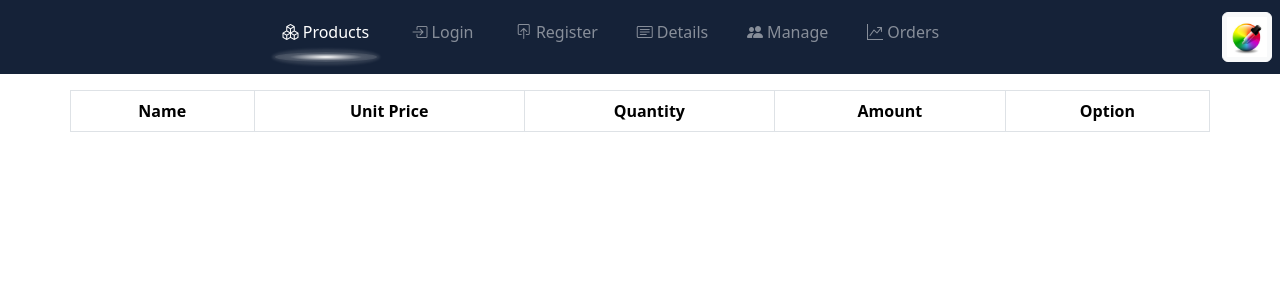
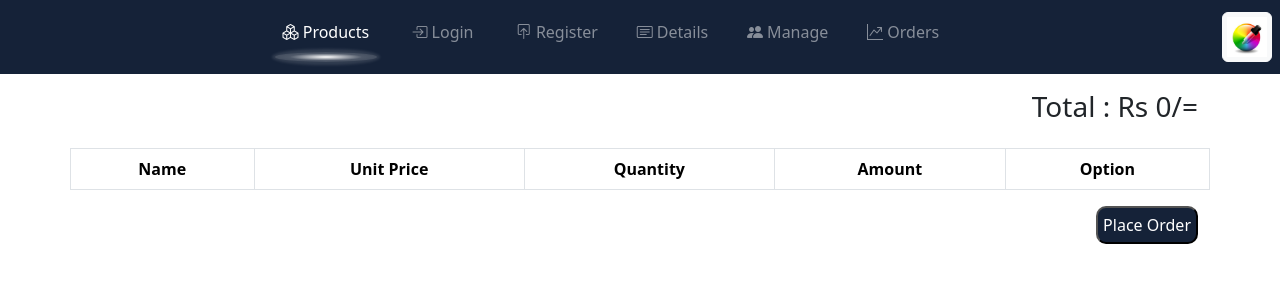
Before and after one commit to ThiwankaReiss/AR-frontend, a React (Vite) app: page /checkout in a window 1280 px wide. Shown: the top 300 px of the page. Built offline with nearby package versions, Linux system fonts and the light colour scheme.

Commit message:
Completed checkout and initialised orders page

```diff
--- a/src/pages/Checkout/Checkout.jsx
+++ b/src/pages/Checkout/Checkout.jsx
@@ -2,12 +2,14 @@ import React, { useEffect, useState } from 'react'
 import state from '../../store'
 import { useSnapshot } from 'valtio'
 import { useForm } from 'react-hook-form'
+import axios from 'axios'
+import Swal from 'sweetalert2'
 const Checkout = () => {
 
     const snap = useSnapshot(state);
     const { handleSubmit, register, reset, formState: { errors } } = useForm();
     const [selectedItm, setSelectedItm] = useState(null);
-
+    const [total, setTotal] = useState(0.00);
 
     const handleDelete = () => {
         const newItems = snap.orderDetail.filter((item, i) => i !== selectedItm);
@@ -16,14 +18,61 @@ const Checkout = () => {
     const submit = async (data) => {
         const newArray = [...snap.orderDetail];
         newArray[selectedItm] = {
-          ...newArray[selectedItm],
-          amount: data.amount
+            ...newArray[selectedItm],
+            amount: data.amount
         };
         state.orderDetail = newArray;
     }
+    const handlePlaceOrder=()=>{
+        Swal.fire('Please wait')
+        Swal.showLoading();
+        axios.post('http://localhost:8080/order', {
+
+        user:snap.customer,
+        total :total,
+        detail:snap.orderDetail
+        })
+            .then(function (response) {
+
+
+                if (response.data != null && response.data != '') {
+
+                    console.log(response.data)
+                    Swal.fire({
+                        title: "Sucess!",
+                        text: "Registration Sucessfully!",
+                        icon: "success"
+                    });
+                    Swal.hideLoading();
+
+                    state.orderDetail=[];
+
+                } else {
+                    Swal.fire({
+                        icon: "error",
+                        title: "Failed!",
+                        text: "Something went wrong",
+                    });
+                    Swal.hideLoading();
+                }
+            })
+            .catch(function (error) {
+
+            });
+    }
+    useEffect(() => {
+        var tot = 0;
+        snap.orderDetail.forEach(element => {
+            tot += element.price * element.amount;
+        });
+        setTotal(tot);
+    }, [snap.orderDetail])
 
     return (
         <div className="container">
+            <div className="row mt-3 text-end">
+                <h3>Total : Rs {total}/=</h3>
+            </div>
             <div className="row">
 
                 <table class="table text-center table-bordered mt-3">
@@ -57,7 +106,21 @@ const Checkout = () => {
 
                     </tbody>
                 </table>
+                <div className='col-12 d-flex justify-content-end'>
+                    <button
+                        data-bs-toggle="modal"
+                        data-bs-target="#exampleModal3"
+                        style={{
+                            backgroundColor: snap.themeColor, padding: "5px",
+                            borderRadius: "10px", color: "white"
+                        }}
+                    >
+                        Place Order
+                    </button>
+                </div>
+
             </div>
+
 
 
             {/* modal 1 */}
@@ -106,6 +169,24 @@ const Checkout = () => {
                     </div>
                 </div>
             </div>
+             {/* modal31 */}
+             <div class="modal fade" id="exampleModal3" tabindex="-1" aria-labelledby="exampleModalLabel" aria-hidden="true">
+                <div class="modal-dialog">
+                    <div class="modal-content">
+                        <div class="modal-header">
+                            <h1 class="modal-title fs-5" id="exampleModalLabel">Confirm Order</h1>
+                            <button type="button" class="btn-close" data-bs-dismiss="modal" aria-label="Close"></button>
+                        </div>
+                        <div class="modal-body">
+                            Please Confirm Your Order
+                        </div>
+                        <div class="modal-footer">
+                            <button type="button" class="btn btn-outline-secondary" data-bs-dismiss="modal">Close</button>
+                            <button type="button" class="btn btn-primary" data-bs-dismiss="modal" onClick={handlePlaceOrder}>Confim</button>
+                        </div>
+                    </div>
+                </div>
+            </div>
         </div>
     )
 }
```
Also changed, not shown: src/pages/Orders/Orders.jsx (added, +9 -0 lines).
